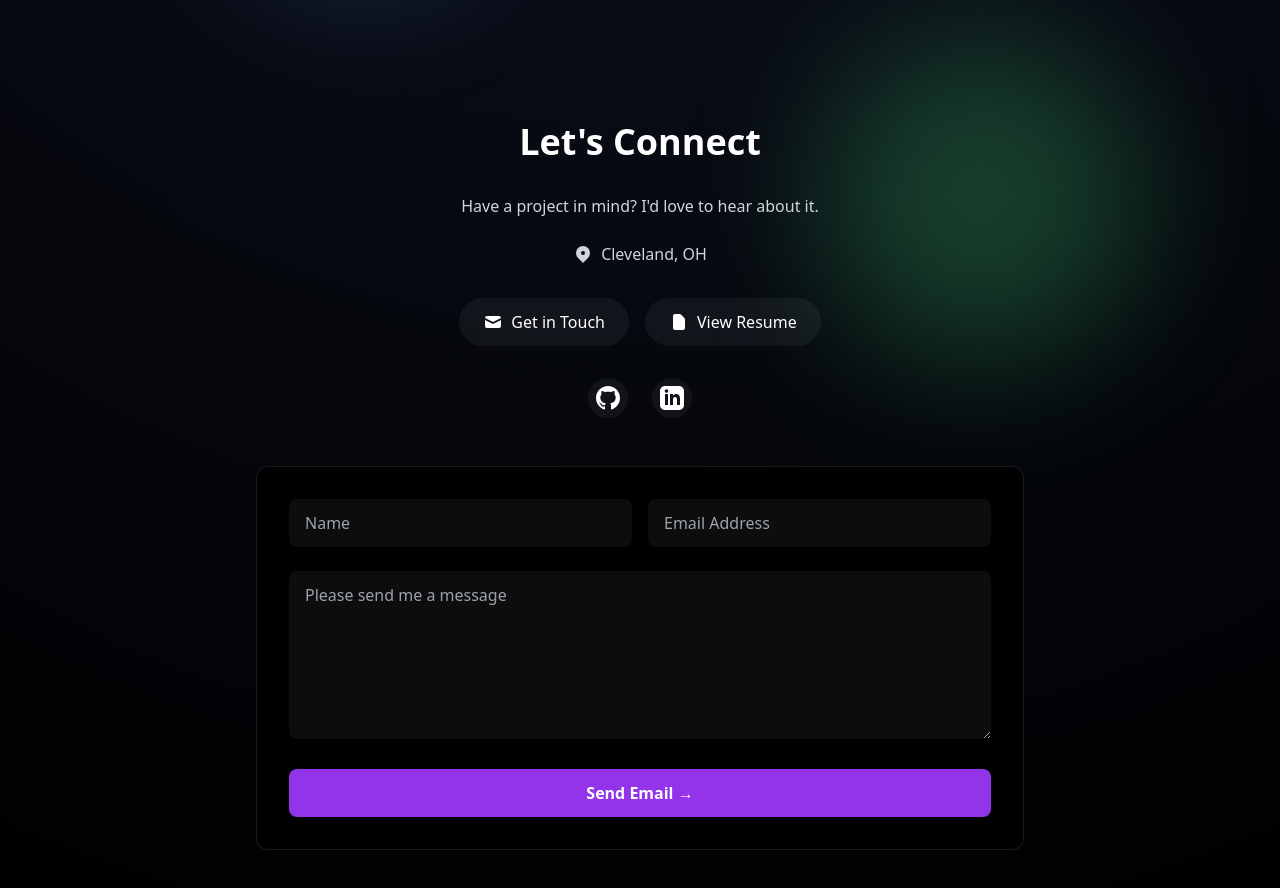
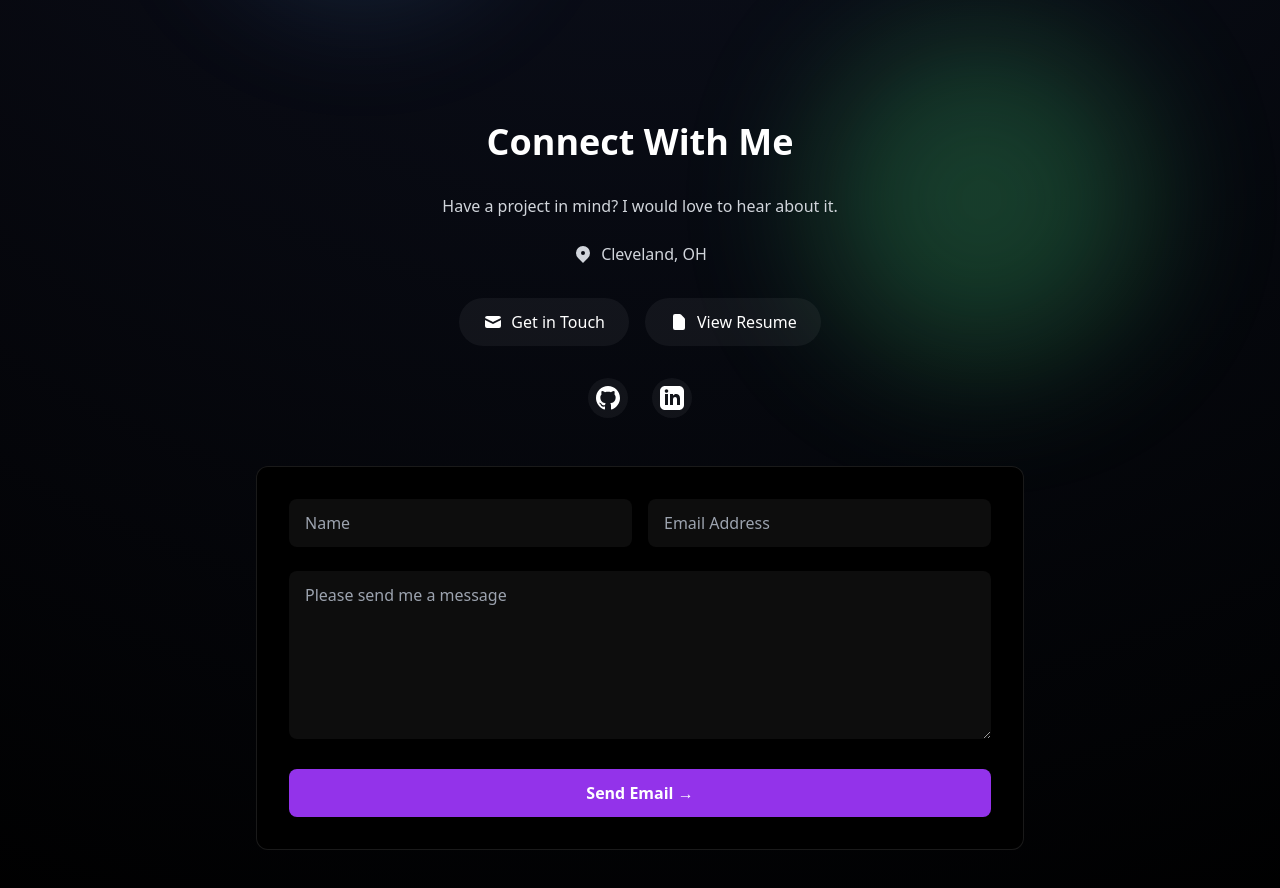
Before and after one commit to moniiluong/moniiluong.github.io, a Next.js app: page / in a window 1280 px wide. Shown: the part 2220-3108 px from the top of the page. Built offline with nearby package versions, Linux system fonts and the light colour scheme.

Commit message:
Update ContactSection.tsx

```diff
--- a/app/components/ContactSection.tsx
+++ b/app/components/ContactSection.tsx
@@ -13,7 +13,7 @@ export default function ContactSection() {
 					transition={{ duration: 0.6 }}
 					className="text-3xl md:text-4xl font-bold mb-8"
 				>
-					Let's Connect
+					Connect With Me
 				</motion.h2>
 				<motion.p
 					initial={{ opacity: 0, y: 20 }}
@@ -22,7 +22,7 @@ export default function ContactSection() {
 					transition={{ duration: 0.6, delay: 0.2 }}
 					className="text-gray-300 mb-6"
 				>
-					Have a project in mind? I'd love to hear about it.
+					Have a project in mind? I would love to hear about it.
 				</motion.p>
 
 				<motion.div
```
